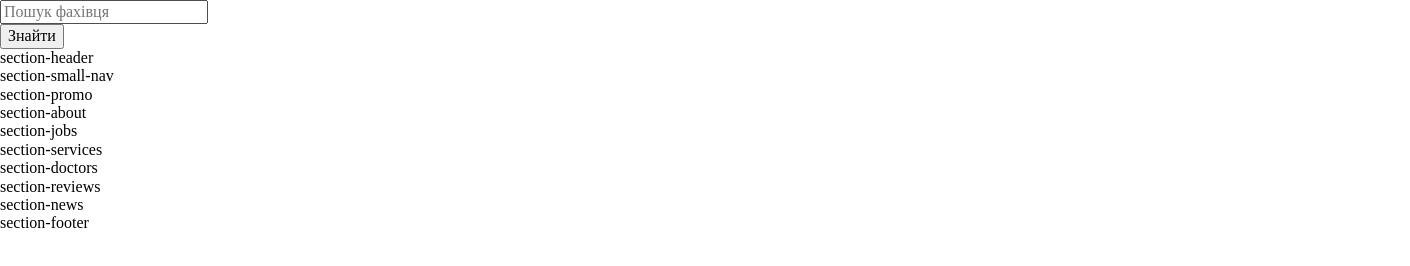
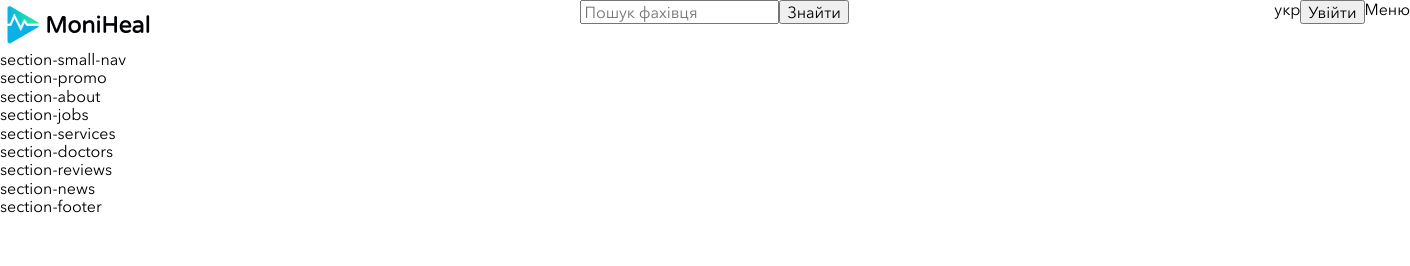
Before and after one commit to VladTsvok1/glowing-fortnight, a website: page html/index.html in a window 1280 px wide. Shown: the whole page, 1410 px wide, since content can reach past the window. Drawn offline with Linux system fonts and the light colour scheme; files whose address does not match are found by name.

Commit message:
project structure

```diff
--- a/html/index.html
+++ b/html/index.html
@@ -24,11 +24,13 @@
                 </div>
             </div>
             <div class="section-header-menu">
-                <div class="section-header-menu_language"></div>
-                <div class="section-header-menu_log-in"></div>
-                <div class="section-header-menu_list"></div>
+                <div class="section-header-menu_language">укр</div>
+                <div class="section-header-menu_log-in">
+                    <button>Увійти</button>
+                </div>
+                <div class="section-header-menu_list">Меню</div>
             </div>
-            section-header
+
         </div>
     </section>
 
--- a/scss/style.scss
+++ b/scss/style.scss
@@ -15,20 +15,40 @@
 
 //======= mixns =======
 
-.section-outer{
 
+
+
+
+// ====== variables ======
+$maxWidth: 1660px;
+$maxWidthContainer: 1410px;
+
+
+
+body{
+    font-family: 'AvenirNextCyr', sans-serif;
 }
 .section-inner{
-
+    width: $maxWidthContainer;
+    display: flex;
+    justify-content: space-between;
 }
 
 .section-header{
-    &-logo{}
+
+    &-logo{
+        width: 155px;
+        height: 50px;
+        background: url("../img/Logo_color\ 1logo.png") no-repeat;
+        background-size: cover;
+    }
     &-search{
+        display: flex;
         &-input{}
         &-button{}
     }
     &-menu{
+        display: flex;
         &_language{}
         &_log-in{}
         &_list{}
```
Also changed, not shown: css/style.css, img/images/Logo_color 1logo.png (renamed from img/Logo_color 1logo.png).
